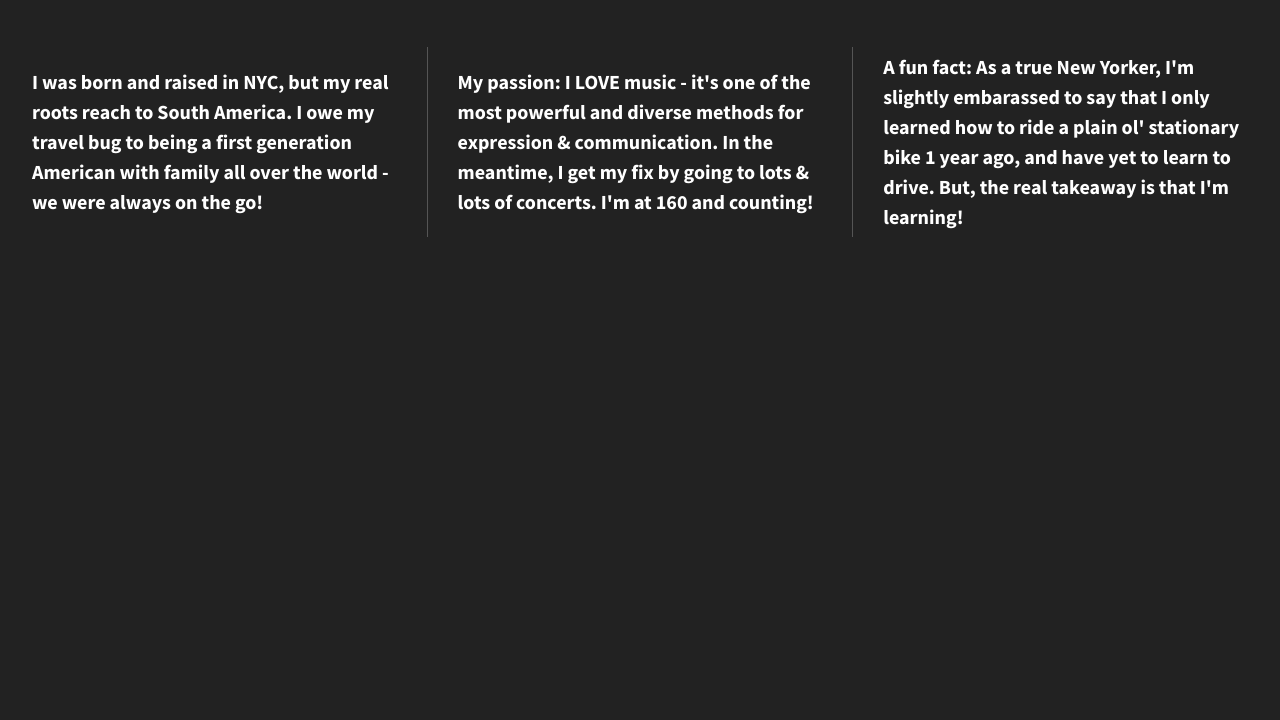
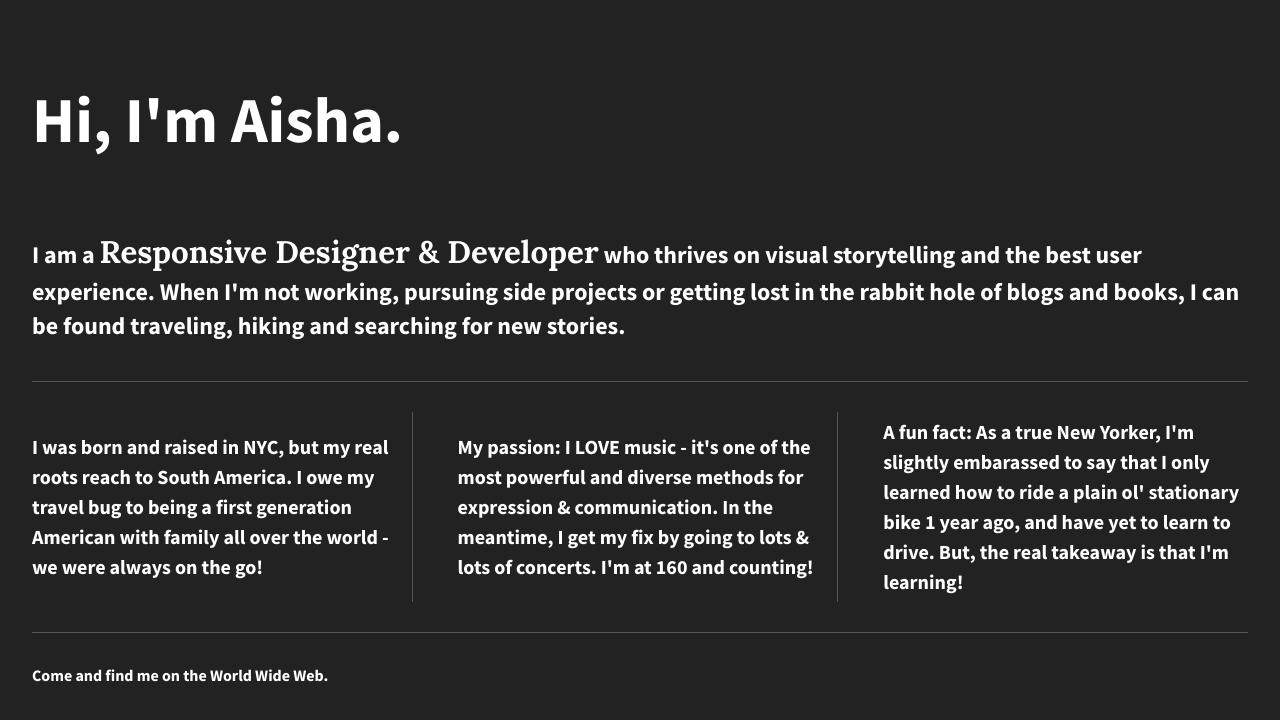
Before and after one commit to JRobertHall/divs-flexbox-starter, a plain HTML site: page index.html in a window 1280 px wide. Drawn offline with nearby package versions, Linux system fonts and the light colour scheme.

Commit message:
Aisha Sample Responsive Site

```diff
--- a/css/main.css
+++ b/css/main.css
@@ -119,6 +119,25 @@ body {
   align-items: center;
 }
 
+.introduction {
+  color: white;
+  font-size: 4em;
+  font-weight: 700;
+}
+
+.header {
+  width: 100%;
+  display: flex;
+  flex-wrap: wrap;
+  justify-content: flex-start;
+  align-items: flex-start;
+}
+
+.header p {
+  color: white;
+  font-size: 1.5em;
+}
+
 .div-1, .div-2, .div-3 {
   /*give the divs a width of 30%, add display:flex, set justify-content and align-items to center, set height to auto*/
   display: flex;
@@ -137,7 +156,10 @@ body {
   font-size: 1.3em;
 }
 
-
+.footer {
+  width: 100%;
+  color: white;
+}
 
 /* ==========================================================================
    Helper classes
@@ -224,12 +246,35 @@ body {
       flex-basis: 30%;
     }
 
+    .header {
+      border-bottom: 1px solid #555;
+      margin: 0 0 15px 0;
+    }
+
     .div-1, .div-2 {
       border-right: 1px solid #555;
-      padding-right: 30px;
+      padding-right: 15px;
+    }
+
+    .footer {
+      border-top: 1px solid #555;
+      padding-top: 15px;
+      margin-top: 15px;
     }
 }
 
+@media all and (min-width: 768px) {
+    .header {
+      border-bottom: 1px solid #555;
+      padding: 0 0 15px 0;
+      margin: 0 0 15px 0;
+    }
+    .footer {
+      border-top: 1px solid #555;
+      padding-top: 15px;
+      margin-top: 15px;
+    }
+}
 
 @media print,
        (-webkit-min-device-pixel-ratio: 1.25),
--- a/index.html
+++ b/index.html
@@ -15,6 +15,7 @@
         <script src="js/vendor/modernizr-2.8.3.min.js"></script>
         <link href='http://fonts.googleapis.com/css?family=Lora:700' rel='stylesheet' type='text/css'>
         <link href='http://fonts.googleapis.com/css?family=Source+Sans+Pro:400,700' rel='stylesheet' type='text/css'>
+        <link href="https://fonts.googleapis.com/css?family=Raleway" rel="stylesheet">
     </head>
     <body>
         <!--[if lt IE 8]>
@@ -22,6 +23,10 @@
         <![endif]-->
 
         <section class="wrapper">
+            <header class="header">
+                <h1 class="introduction">Hi, I'm Aisha.</h1>
+                <p> I am a <span>Responsive Designer & Developer</span> who thrives on visual storytelling and the best user experience. When I'm not working, pursuing side projects or getting lost in the rabbit hole of blogs and books, I can be found traveling, hiking and searching for new stories. </p>
+            </header>
             <div class="div-1">
                 <p> I was born and raised in NYC, but my real roots reach to South America. I owe my travel bug to being a first generation American with family all over the world - we were always on the go!</p>
             </div>
@@ -31,6 +36,9 @@
             <div class="div-3">
                 <p> A fun fact: As a true New Yorker, I'm slightly embarassed to say that I only learned how to ride a plain ol' stationary bike 1 year ago, and have yet to learn to drive. But, the real takeaway is that I'm learning!</p>
             </div>
+            <footer class="footer">
+                <p> Come and find me on the World Wide Web. </p>
+            </footer>
         </section>
 
         <script src="https://ajax.googleapis.com/ajax/libs/jquery/1.11.3/jquery.min.js"></script>
```
Also changed, not shown: img/twitter.png (added).
